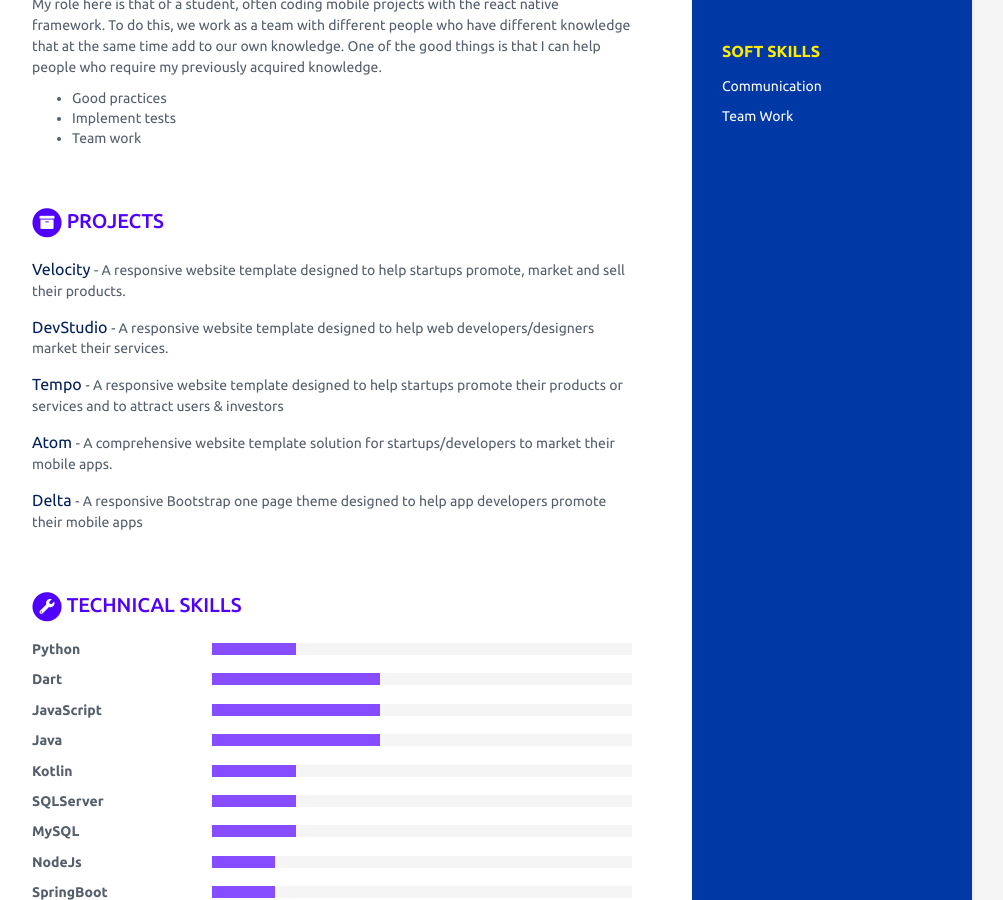
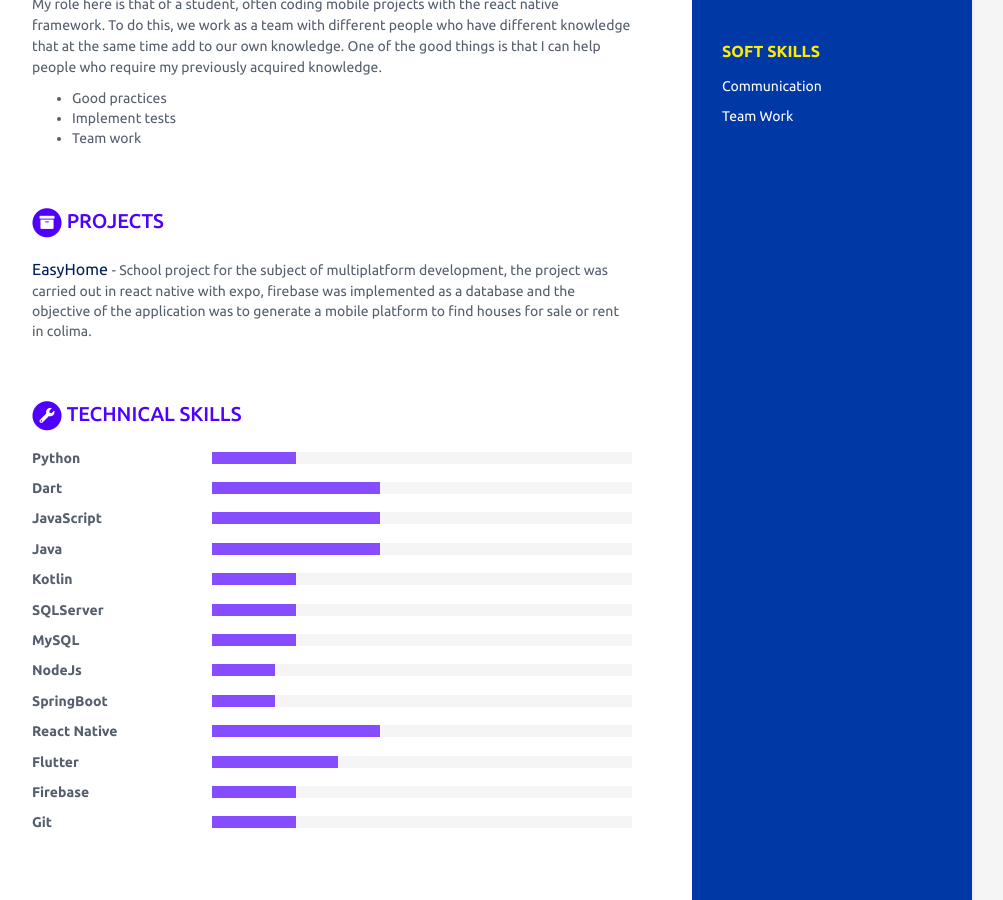
Before and after one commit to BC-MAY-21-RN/scorecard-daniel-yocupicio, a Jekyll site: the page built from index.html, in a window 1280 px wide and 900 px high, scrolled down 731 px. Shown: the whole window, without its empty margins (168-1171 px from the left). Built offline with Jekyll 4.4.1, drawn with Linux system fonts in a browser that asks for light colours.

Commit message:
add projects

```diff
--- a/_data/data.yml
+++ b/_data/data.yml
@@ -78,25 +78,9 @@ projects:
     title: Projects
 
     assignments:
-      - title: Velocity
-        link: "#hook"
-        tagline: "A responsive website template designed to help startups promote, market and sell their products."
-
-      - title: DevStudio
-        link: "#"
-        tagline: "A responsive website template designed to help web developers/designers market their services."
-
-      - title: Tempo
-        link: "#"
-        tagline: "A responsive website template designed to help startups promote their products or services and to attract users &amp; investors"
-
-      - title: Atom
-        link: "#"
-        tagline: "A comprehensive website template solution for startups/developers to market their mobile apps."
-
-      - title: Delta
-        link: "#"
-        tagline: "A responsive Bootstrap one page theme designed to help app developers promote their mobile apps"
+      - title: EasyHome
+        link: "https://github.com/daniel-yocupicio/EasyHOME"
+        tagline: "School project for the subject of multiplatform development, the project was carried out in react native with expo, firebase was implemented as a database and the objective of the application was to generate a mobile platform to find houses for sale or rent in colima."
 
 # Registra aquí tus habilidades técnicas, para level utiliza:
 # 20% para Novice
```
